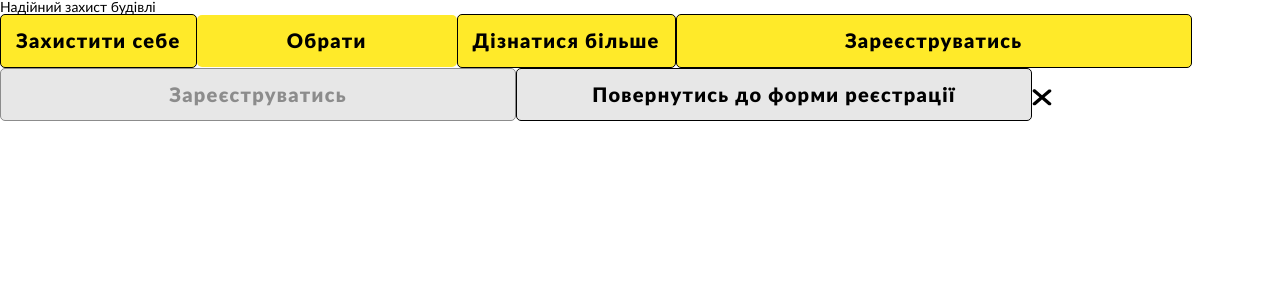
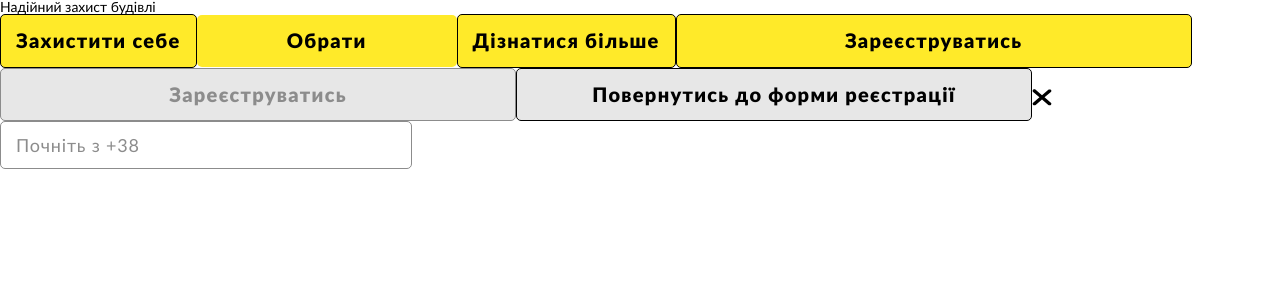
Before and after one commit to vik-tsyplakov/dog_guard_react, a React (Create React App) app in the folder dog_guard/: page / in a window 1280 px wide. Shown: the top 300 px of the page. Built offline with nearby package versions, Linux system fonts and the light colour scheme.

Commit message:
created-component-Input

```diff
--- a/dog_guard/src/App.js
+++ b/dog_guard/src/App.js
@@ -6,6 +6,7 @@ import ButtonDisabled from "./Components/UI/Buttons/ButtonDisabled";
 import ButtonModal from "./Components/UI/Buttons/ButtonModal";
 import ButtonModalGrey from "./Components/UI/Buttons/ButtonModalGrey";
 import ButtonProposition from "./Components/UI/Buttons/ButtonProposition";
+import Input from "./Components/UI/Input/Input";
 
 function App() {
   return (
@@ -19,6 +20,7 @@ function App() {
         <ButtonDisabled text={"Зареєструватись"} disabled={true} />
         <ButtonModalGrey text={"Повернутись до форми реєстрації"} />
         <ButtonClose />
+        <Input hint={"Почніть з +38 "} />
       </header>
     </div>
   );
--- /dev/null
+++ b/dog_guard/src/Components/UI/Input/Input.jsx
@@ -0,0 +1,6 @@
+import React from "react";
+import cl from "./Input.module.css";
+
+export default function Input(props) {
+  return <input className={cl.myInput} placeholder={props.hint} />;
+}
--- /dev/null
+++ b/dog_guard/src/Components/UI/Input/Input.module.css
@@ -0,0 +1,27 @@
+.myInput {
+  width: 100%;
+  padding: 10px 15px;
+  height: 48px;
+  max-width: 412px;
+  background: #ffffff;
+  border: 1px solid #8c8c8c;
+  border-radius: 5px;
+  font-style: normal;
+  font-weight: 400;
+  font-size: 18px;
+  line-height: 153.5%;
+  letter-spacing: 0.045em;
+  color: #000000;
+}
+.myInput:focus-visible {
+  outline: 2px solid #000000;
+}
+.myInput::placeholder {
+  color: #8c8c8c;
+  font-style: normal;
+  font-weight: 400;
+  font-size: 18px;
+  line-height: 153.5%;
+  letter-spacing: 0.045em;
+  opacity: 1;
+}
```
